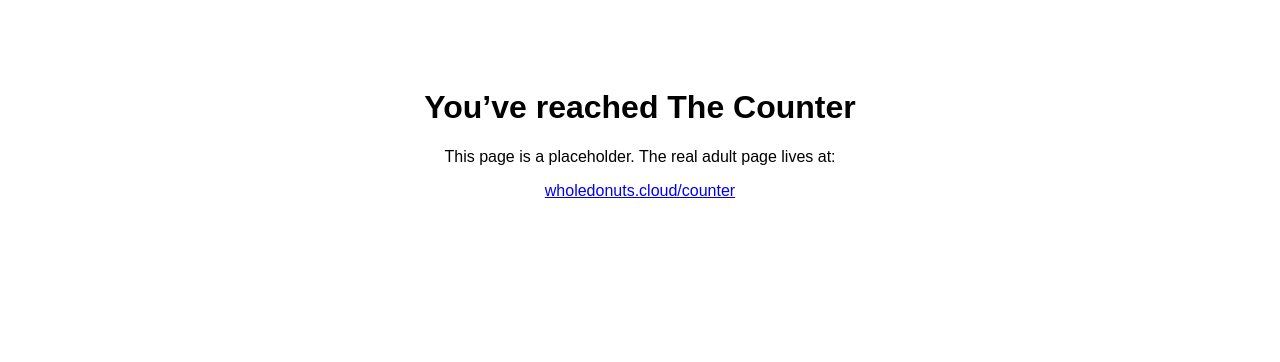
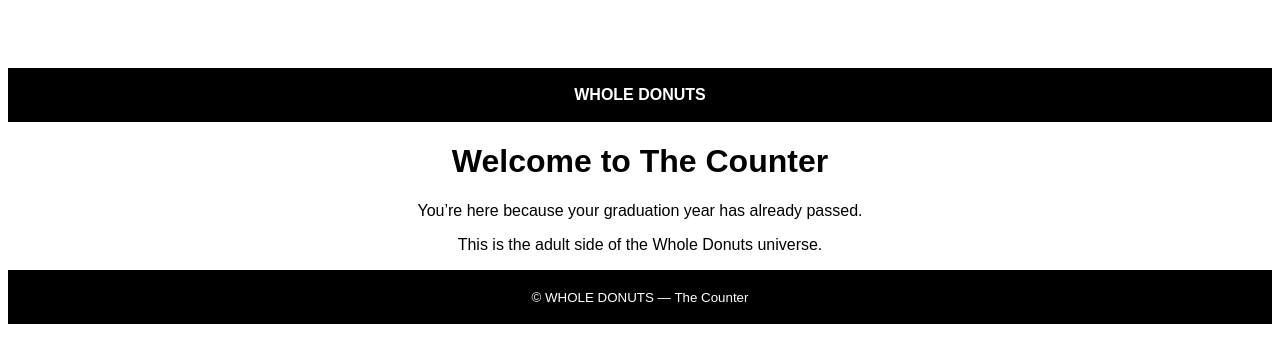
Before and after one commit to AMBASSADOR-TNC/WENEVERGONNACLOSE, a plain HTML site: page counter/index.html in a window 1280 px wide. Drawn offline with Linux system fonts and the light colour scheme.

Commit message:
Update index.html

```diff
--- a/counter/index.html
+++ b/counter/index.html
@@ -2,12 +2,33 @@
 <html lang="en">
 <head>
 <meta charset="UTF-8">
-<title>The Counter (Adult)</title>
+<title>The Counter — Adult</title>
 <meta name="viewport" content="width=device-width, initial-scale=1.0">
+<style>
+    body {
+        font-family: Arial, sans-serif;
+        text-align: center;
+        padding-top: 60px;
+    }
+    header, footer {
+        width:100%;
+        padding:18px 0;
+        background:black;
+        color:white;
+        text-align:center;
+        font-family:Arial;
+    }
+</style>
 </head>
-<body style="font-family:Arial; text-align:center; padding-top:60px;">
-<h1>You’ve reached The Counter</h1>
-<p>This page is a placeholder. The real adult page lives at:</p>
-<p><a href="https://wholedonuts.cloud/counter">wholedonuts.cloud/counter</a></p>
+<body>
+
+<header><strong>WHOLE DONUTS</strong></header>
+
+<h1>Welcome to The Counter</h1>
+<p>You’re here because your graduation year has already passed.</p>
+<p>This is the adult side of the Whole Donuts universe.</p>
+
+<footer><small>© WHOLE DONUTS — The Counter</small></footer>
+
 </body>
 </html>
```
